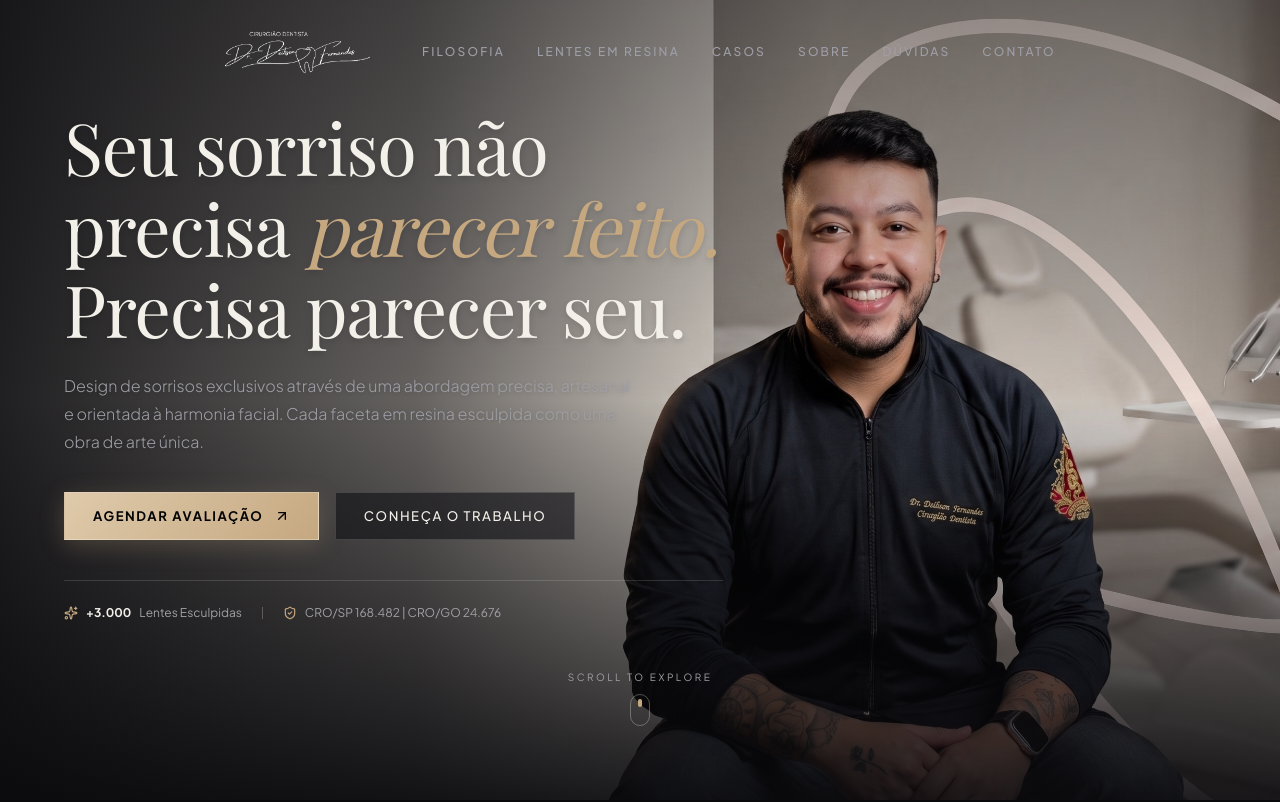
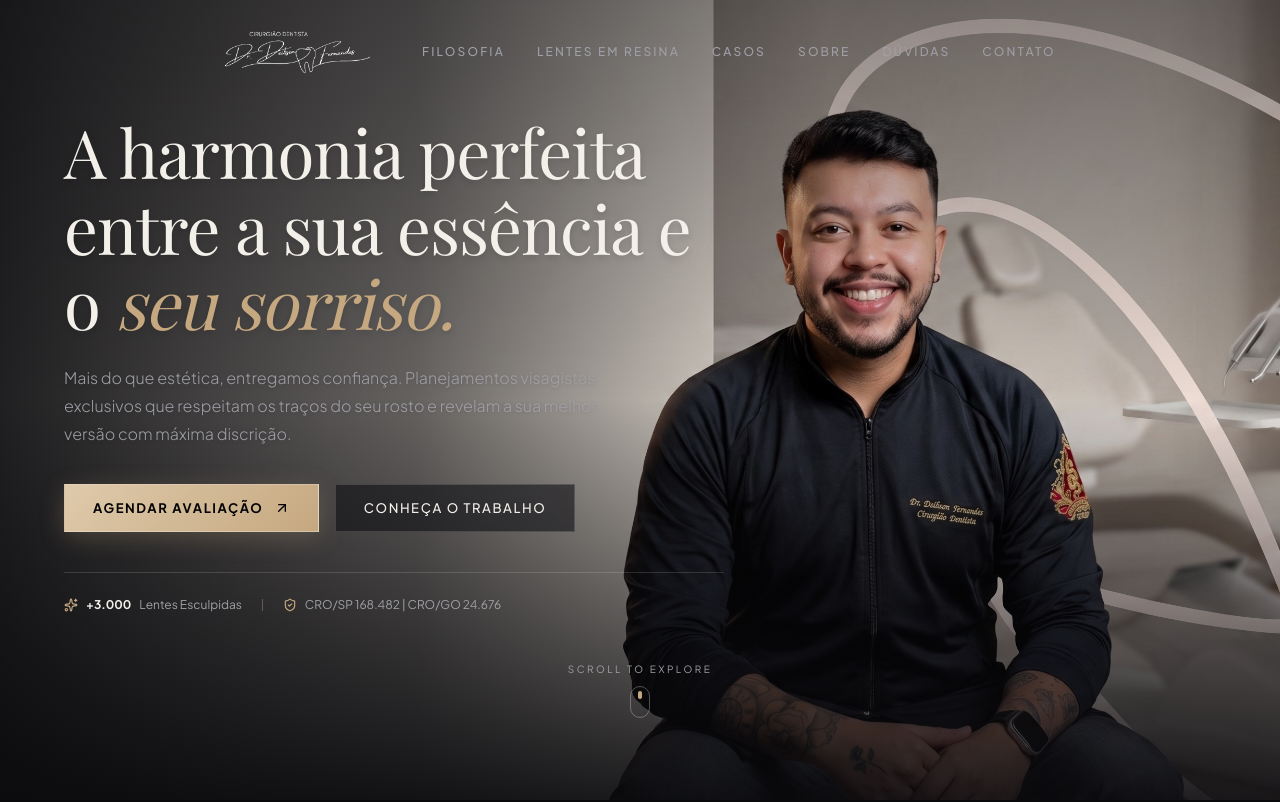
Before and after one commit to Kooda8809/drDeibson, a React (Vite) app: page / in a window 1280 px wide. Shown: the top 802 px of the page. Built offline with nearby package versions, Linux system fonts and the light colour scheme; a web font is replaced by a local one.

Commit message:
content(hero): update headline and subtitle copy

```diff
--- a/src/sections/HeroSection.tsx
+++ b/src/sections/HeroSection.tsx
@@ -44,16 +44,14 @@ export const HeroSection: React.FC<HeroSectionProps> = ({ onOpenAppointmentModal
           {/* Left Column: Direct Editorial Headline & Actions */}
           <div className="lg:col-span-8 xl:col-span-7 flex flex-col items-start pt-6 md:pt-0 animate-fade-in">
             {/* Main Editorial Headline */}
-            <h1 className="font-serif text-4xl sm:text-5xl lg:text-6xl xl:text-[4.5rem] text-[#F3F0EA] font-normal leading-[1.08] mb-6 tracking-tight drop-shadow-md">
-              Seu sorriso não precisa{' '}
-              <span className="italic text-[#C5A880] font-normal block sm:inline">parecer feito.</span>
-              <br />
-              Precisa parecer seu.
+            <h1 className="font-serif text-4xl sm:text-5xl lg:text-6xl xl:text-[4.2rem] text-[#F3F0EA] font-normal leading-[1.1] mb-6 tracking-tight drop-shadow-md">
+              A harmonia perfeita entre a sua essência e o{' '}
+              <span className="italic text-[#C5A880] font-normal block sm:inline">seu sorriso.</span>
             </h1>
 
             {/* Subhead */}
             <p className="text-base sm:text-lg lg:text-xl text-[#D0CDD5] font-sans font-light leading-relaxed mb-9 max-w-xl drop-shadow">
-              Design de sorrisos exclusivos através de uma abordagem precisa, artesanal e orientada à harmonia facial. Cada faceta em resina esculpida como uma obra de arte única.
+              Mais do que estética, entregamos confiança. Planejamentos visagistas exclusivos que respeitam os traços do seu rosto e revelam a sua melhor versão com máxima discrição.
             </p>
 
             {/* Pill Action Buttons */}
```
